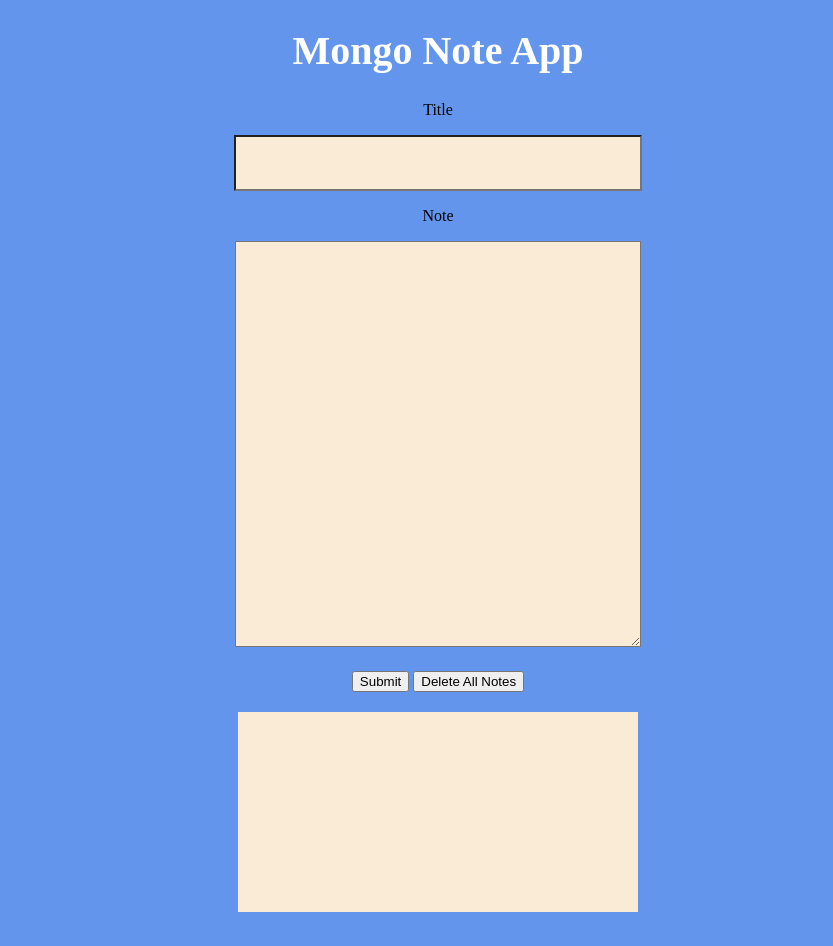
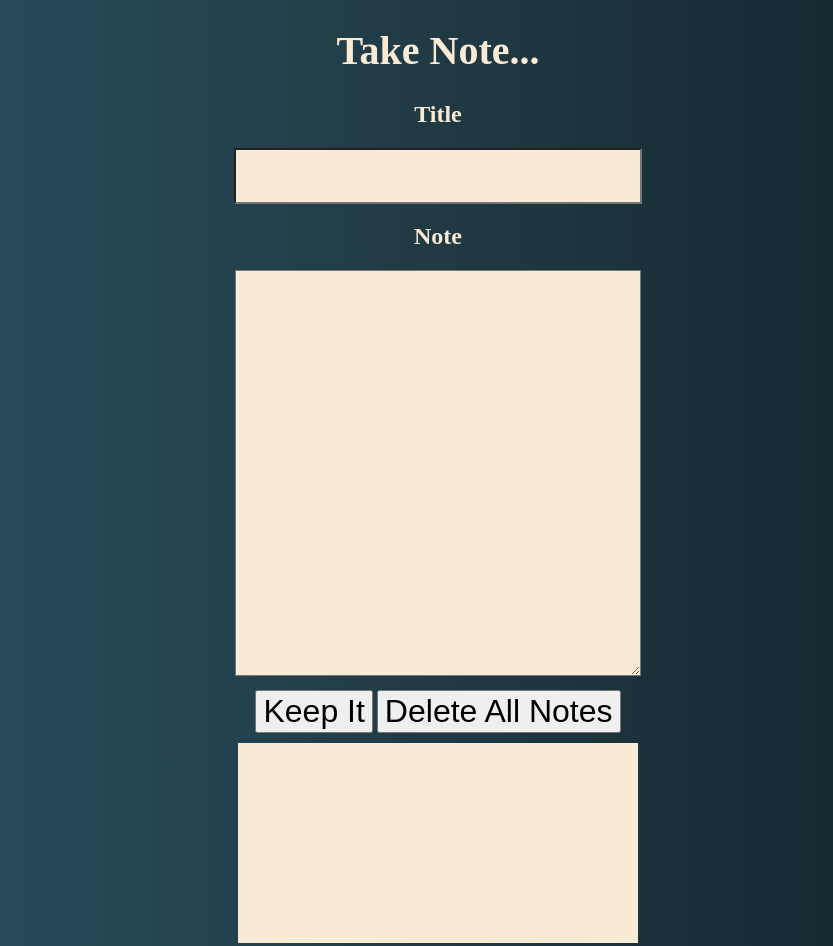
Before and after one commit to colinSeven8/take_note, a website: page public/index.html in a window 1280 px wide. Shown: the top 946 px of the page, without its empty margins (202-1035 px from the left). Before the commit the page ends 920 px from the top, so only its background shows below. Drawn offline with nearby package versions, Linux system fonts and the light colour scheme; no server answers.

Commit message:
I'mdone with this cheesy app, haha

```diff
--- a/public/index.html
+++ b/public/index.html
@@ -1,24 +1,31 @@
 <!DOCTYPE html>
 <html lang="en-us">
+
 <head>
   <meta charset="UTF-8">
-    <title>NoteTaker</title>
+  <title>Take Note</title>
   <script src="https://cdnjs.cloudflare.com/ajax/libs/jquery/3.2.1/jquery.min.js"></script>
   <style media="screen">
     body {
+      color: antiquewhite;
       text-align: center;
-        background-color: cornflowerblue;
+      background: #0F2027;
+      background: -webkit-linear-gradient(to right, #2C5364, #203A43, #0F2027);
+      background: linear-gradient(to right, #2C5364, #203A43, #0F2027);
     }
+
     h1 {
       font-size: 40px;
-        color: white;
+      color: antiquewhite;
     }
+
     .delete {
       margin-left: 20px;
       color: red;
       cursor: pointer;
       text-align: right;
     }
+
     input {
       width: 400px;
       height: 50px;
@@ -27,6 +34,7 @@
       font-size: 42px;
       background-color: antiquewhite;
     }
+
     textarea {
       width: 400px;
       height: 400px;
@@ -36,10 +44,12 @@
       background-color: antiquewhite;
 
     }
+
     .data-title {
       cursor: pointer;
       font-size: 24px;
     }
+
     #results {
       width: 400px;
       height: 200px;
@@ -48,25 +58,31 @@
       margin-right: auto;
       background-color: antiquewhite;
     }
+
     #action-button {
       display: inline-block;
     }
+
     #buttons {
-        margin: 20px;
+      margin: 10px;
+    }
+    button {
+      font-size: 32px;
     }
   </style>
 </head>
+
 <body>
-    <h1>Mongo Note App</h1>
+  <h1>Take Note...</h1>
   <div id="user-input">
-        <p>Title</p>
+    <h2>Title</h2>
     <input type="text" id="title" />
     <br>
-        <p>Note</p>
+    <h2>Note</h2>
     <textarea id="note"></textarea>
     <div id="buttons">
       <div id="action-button">
-          <button id="make-new">Submit</button>
+        <button id="make-new">Keep It</button>
       </div>
       <button id="clear-all">Delete All Notes</button>
     </div>
@@ -75,4 +91,5 @@
   <div id="results"></div>
   <script src="app.js"></script>
 </body>
+
 </html>
```
Also changed, not shown: 1 other file. Lines whose indentation alone changed are shown as unchanged.
